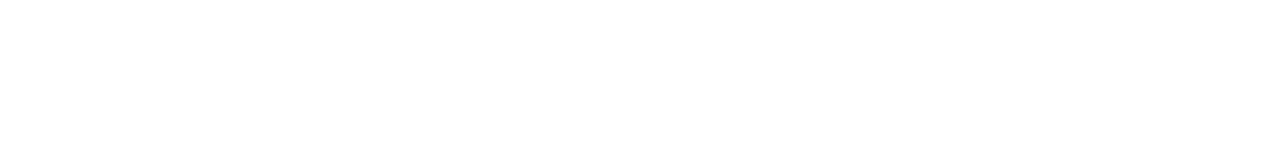
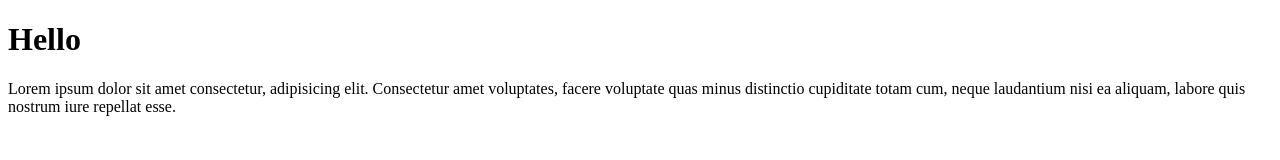
Before and after one commit to gktomato/web01, a plain HTML site: page index.html in a window 1280 px wide. Drawn offline with Linux system fonts and the light colour scheme.

Commit message:
my 2nd program.

```diff
--- a/index.html
+++ b/index.html
@@ -6,6 +6,7 @@
     <title>Document</title>
 </head>
 <body>
-
+       <h1>Hello</h1>
+       <p>Lorem ipsum dolor sit amet consectetur, adipisicing elit. Consectetur amet voluptates, facere voluptate quas minus distinctio cupiditate totam cum, neque laudantium nisi ea aliquam, labore quis nostrum iure repellat esse.</p>
 </body>
 </html>
```
Also changed, not shown: about.html (line endings or trailing spaces).
